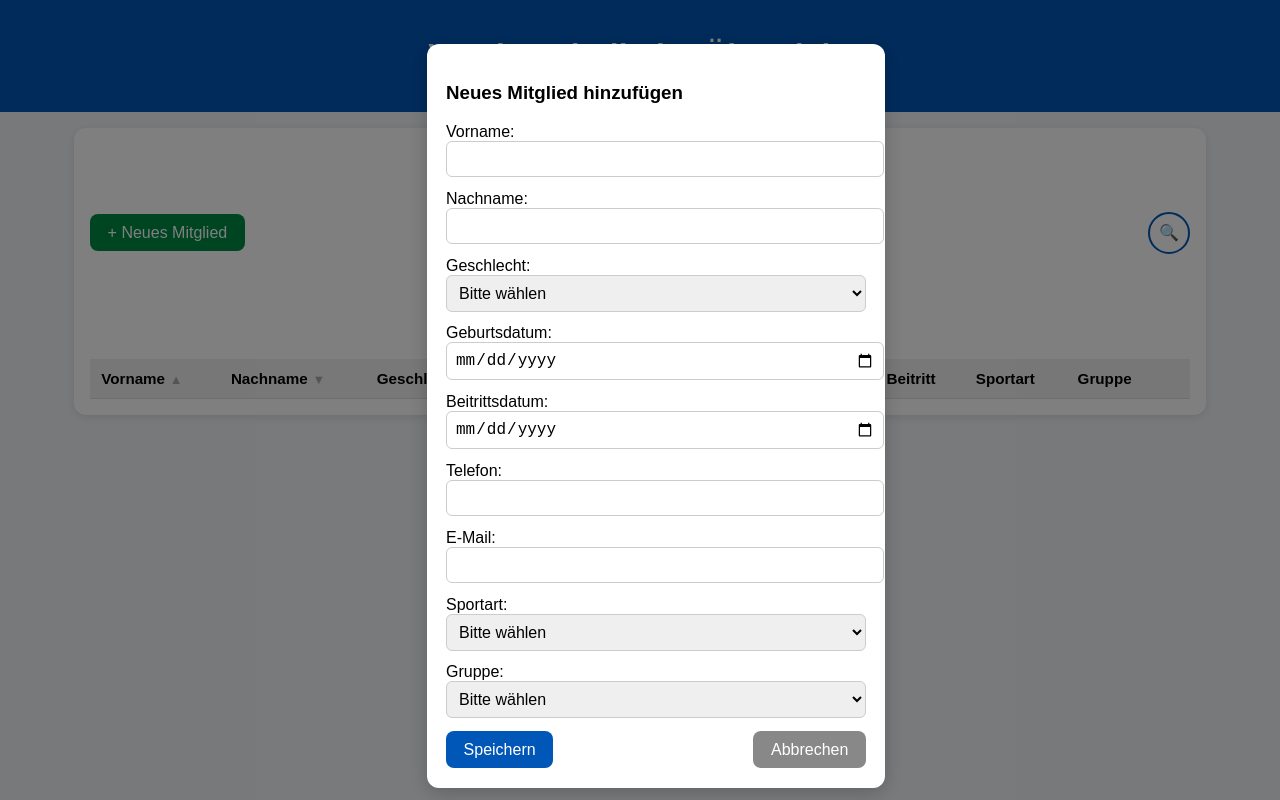
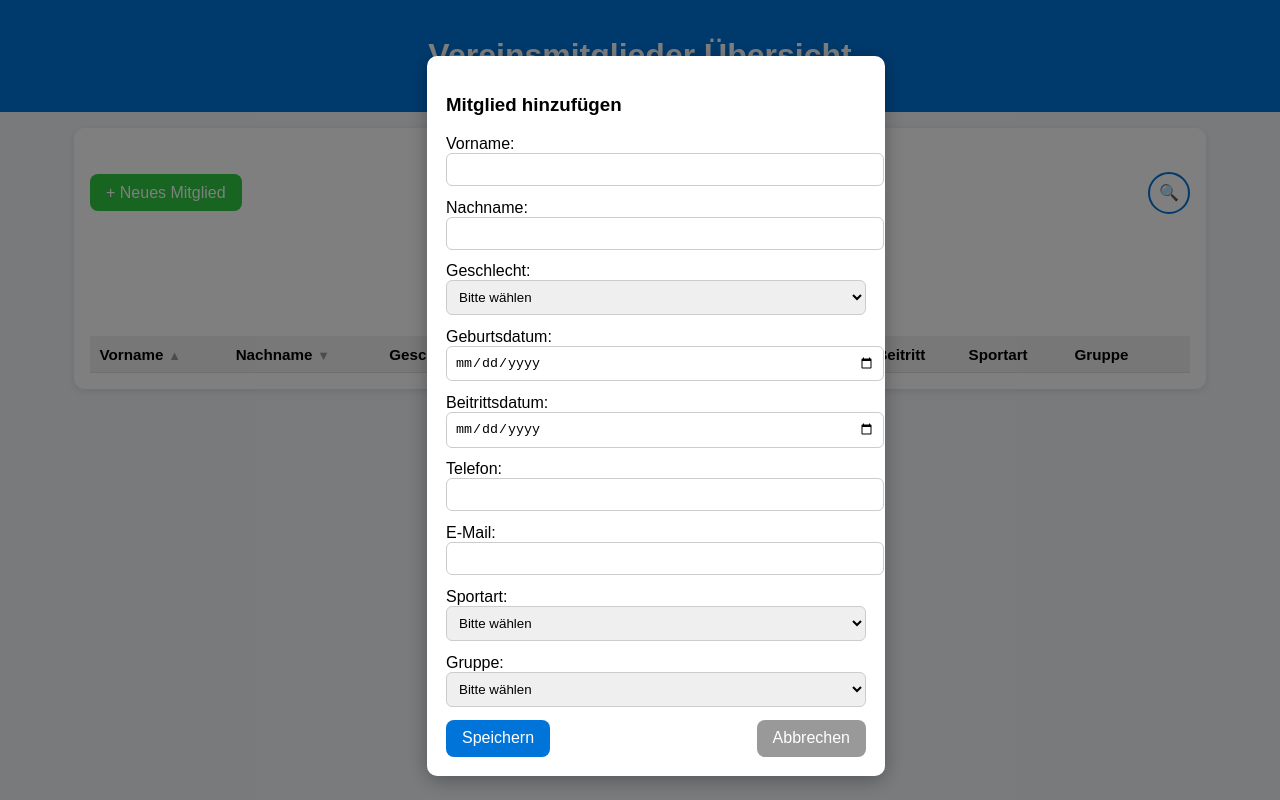
Before and after one commit to abu-omar23/Mitglieder--bersicht, a plain HTML site: page index.html in a window 1280 px wide. Both pictures are taken after a click on the button "+ Neues Mitglied". Drawn offline with Linux system fonts and the light colour scheme.

Commit message:
Update index.html

```diff
--- a/index.html
+++ b/index.html
@@ -2,243 +2,74 @@
 <html lang="de">
 <head>
 <meta charset="UTF-8">
-<meta name="viewport" content="width=device-width, initial-scale=1.0">
+<meta name="viewport" content="width=device-width,initial-scale=1.0">
 <title>Vereinsmitglieder Übersicht</title>
 <style>
 :root {
-    --blue: #0057b7;
-    --blue-dark: #004199;
-    --green: #008c45;
-    --green-dark: #007538;
-    --red: #c0392b;
-    --gray-light: #f2f4f8;
+  --blue:#0074D9;--blue-dark:#005fa3;--green:#2ECC40;--red:#E74C3C;--gray:#f4f6fa;--radius:10px;
 }
-
-  body {
-    font-family: Arial, sans-serif;
-    background: var(--gray-light);
-    margin: 0;
-    padding: 0;
-  }
-
-  header {
-    background: var(--blue);
-    color: white;
-    padding: 1rem;
-    text-align: center;
-  }
-
-  main {
-    max-width: 1100px;
-    margin: 1rem auto;
-    background: white;
-    padding: 1rem;
-    border-radius: 12px;
-    box-shadow: 0 2px 10px rgba(0,0,0,0.1);
-  }
-
-  h2 { text-align: center; color: #333; }
-
-  /* --- Top-Bar --- */
-  .top-bar {
-    display: flex;
-    justify-content: space-between;
-    align-items: center;
-    flex-wrap: wrap;
-    gap: .5rem;
-    margin-bottom: 1rem;
-  }
-
-  button {
-    background: var(--blue);
-    color: white;
-    border: none;
-    padding: .6rem 1.1rem;
-    border-radius: 8px;
-    cursor: pointer;
-    font-size: 1rem;
-  }
-  button:hover { background: var(--blue-dark); }
-
-  .btn-add { background: var(--green); }
-  .btn-add:hover { background: var(--green-dark); }
-
-  .search-icon {
-    background: white;
-    color: var(--blue);
-    border: 2px solid var(--blue);
-    border-radius: 50%;
-    width: 38px; height: 38px;
-    display: flex; align-items: center; justify-content: center;
-    cursor: pointer; font-weight: bold;
-  }
-  .search-icon:hover {
-    background: var(--blue); color: white;
-  }
-  #searchField {
-    display: none;
-    padding: .6rem;
-    border-radius: 8px;
-    border: 1px solid #ccc;
-    width: 180px;
-  }
-
-  /* --- Filter Dropdown --- */
-  .filter-box {
-    text-align: center;
-    margin-bottom: 1rem;
-  }
-  .filter-box label {
-    font-weight: bold;
-    margin-right: .5rem;
-  }
-  select#filterSelect {
-    padding: .5rem .8rem;
-    border-radius: 8px;
-    border: 1px solid #ccc;
-    background: #f9f9f9;
-    font-size: 1rem;
-  }
-
-  /* --- Table --- */
-  .table-wrapper {
-    width: 100%;
-    overflow-x: auto;
-  }
-
-  table {
-    width: 100%;
-    border-collapse: collapse;
-    min-width: 800px;
-  }
-  th, td {
-    padding: .7rem;
-    border-bottom: 1px solid #ddd;
-    text-align: left;
-    font-size: .95rem;
-  }
-  th {
-    background: #f0f0f0;
-    cursor: pointer;
-    position: relative;
-    user-select: none;
-    white-space: nowrap;
-  }
-  th span.arrow {
-    font-size: .8rem;
-    color: #aaa;
-    margin-left: .3rem;
-  }
-  th.active span.arrow {
-    color: var(--blue);
-  }
-  tr:hover { background: #f9f9f9; }
-
-  /* --- Tabs --- */
-  .tab-buttons {
-    display: flex;
-    justify-content: center;
-    gap: .5rem;
-    margin-top: .5rem;
-    flex-wrap: wrap;
-  }
-  .tab-buttons button {
-    background: #ddd;
-    color: black;
-    font-size: .95rem;
-  }
-  .tab-buttons button.active {
-    background: var(--blue);
-    color: white;
-  }
-
-  /* --- Info Button --- */
-  .info-btn {
-    border: none;
-    background: var(--blue);
-    color: white;
-    border-radius: 50%;
-    width: 30px; height: 30px;
-    display: flex; align-items: center; justify-content: center;
-    cursor: pointer;
-    font-weight: bold;
-  }
-  .info-btn:hover { background: var(--blue-dark); }
-
-  /* --- Modals --- */
-  .modal {
-    display: none;
-    position: fixed;
-    z-index: 10;
-    left: 0; top: 0;
-    width: 100%; height: 100%;
-    background: rgba(0,0,0,0.5);
-    justify-content: center;
-    align-items: center;
-    padding: 1rem;
-  }
-  .modal-content {
-    background: white;
-    padding: 1.2rem;
-    border-radius: 12px;
-    width: 100%;
-    max-width: 420px;
-    box-shadow: 0 4px 20px rgba(0,0,0,0.2);
-  }
-  .modal-content input, .modal-content select {
-    width: 100%;
-    padding: .5rem;
-    margin-bottom: .8rem;
-    border: 1px solid #ccc;
-    border-radius: 6px;
-    font-size: 1rem;
-  }
-  .modal-buttons {
-    display: flex;
-    justify-content: space-between;
-    flex-wrap: wrap;
-    gap: .5rem;
-  }
-  .cancel { background: #888; }
-  .cancel:hover { background: #666; }
-  .btn-remove { background: var(--red); }
-  .btn-warning { background: #ffa500; }
-  .btn-warning:hover { background: #e59500; }
-
-  .confirm-area {
-    background: #f2f2f2;
-    border-radius: 8px;
-    padding: .7rem;
-    margin-top: .7rem;
-  }
-
-  /* --- Responsive --- */
-  @media (max-width: 600px) {
-    header h1 { font-size: 1.3rem; }
-    h2 { font-size: 1.1rem; }
-    button { font-size: .9rem; padding: .5rem .9rem; }
-    .btn-add { width: 100%; }
-    .filter-box select { width: 100%; margin-top: .5rem; }
-    #searchField { width: 100%; }
-    .modal-content { padding: 1rem; font-size: .95rem; }
-  }
+body{font-family:Arial,Helvetica,sans-serif;margin:0;background:var(--gray);}
+header{background:var(--blue);color:white;text-align:center;padding:1rem;}
+main{max-width:1100px;margin:1rem auto;background:white;border-radius:var(--radius);
+box-shadow:0 2px 8px rgba(0,0,0,.1);padding:1rem;}
+h2{text-align:center;margin:0;color:#333}
+.top-bar{display:flex;justify-content:space-between;align-items:center;flex-wrap:wrap;gap:.5rem;margin-bottom:1rem}
+button{border:none;border-radius:8px;cursor:pointer;padding:.6rem 1rem;font-size:1rem;transition:.2s}
+button:hover{filter:brightness(.9)}
+.btn-add{background:var(--green);color:white}
+.btn-blue{background:var(--blue);color:white}
+.btn-red{background:var(--red);color:white}
+.btn-gray{background:#999;color:white}
+.search-icon{background:white;border:2px solid var(--blue);border-radius:50%;width:38px;height:38px;
+display:flex;align-items:center;justify-content:center;color:var(--blue);cursor:pointer;font-weight:bold}
+.search-icon:hover{background:var(--blue);color:white}
+#searchField{display:none;padding:.6rem;border:1px solid #ccc;border-radius:8px;width:180px}
+.filter-box{text-align:center;margin-bottom:1rem}
+.filter-box select{padding:.5rem .8rem;border-radius:8px;border:1px solid #ccc;font-size:1rem;background:#f9f9f9}
+.table-wrapper{overflow-x:auto}
+table{width:100%;border-collapse:collapse}
+th,td{padding:.6rem;border-bottom:1px solid #ddd;text-align:left;font-size:.95rem}
+th{background:#f0f0f0;cursor:pointer;user-select:none}
+th span{margin-left:.3rem;font-size:.8rem;color:#999}
+tr:hover{background:#f9f9f9}
+.tab-buttons{display:flex;justify-content:center;gap:.5rem;flex-wrap:wrap;margin:1rem 0}
+.tab-buttons button{background:#ddd;color:black}
+.tab-buttons .active{background:var(--blue);color:white}
+.info-btn{background:var(--blue);color:white;border-radius:50%;width:28px;height:28px;
+display:flex;align-items:center;justify-content:center;font-weight:bold}
+.info-btn:hover{background:var(--blue-dark)}
+.modal{display:none;position:fixed;left:0;top:0;width:100%;height:100%;
+background:rgba(0,0,0,.5);justify-content:center;align-items:center;padding:1rem;z-index:10}
+.modal-content{background:white;border-radius:var(--radius);padding:1.2rem;max-width:420px;width:100%;
+box-shadow:0 4px 20px rgba(0,0,0,.3);animation:fadeIn .25s}
+@keyframes fadeIn{from{opacity:0;transform:scale(.95)}to{opacity:1;transform:scale(1)}}
+.modal-content input,.modal-content select{width:100%;padding:.5rem;margin-bottom:.8rem;border:1px solid #ccc;border-radius:6px}
+.modal-buttons{display:flex;justify-content:space-between;flex-wrap:wrap;gap:.5rem}
+.member-list{display:none;flex-direction:column;gap:.5rem}
+.member-item{background:white;border-radius:var(--radius);padding:.8rem 1rem;
+box-shadow:0 2px 6px rgba(0,0,0,.1);transition:all .3s ease}
+.member-item h3{margin:0;font-size:1.05rem;display:flex;justify-content:space-between;align-items:center;cursor:pointer;color:var(--blue)}
+.member-details{max-height:0;overflow:hidden;transition:max-height .4s ease,padding .3s ease}
+.member-details.open{padding-top:.6rem;max-height:500px}
+.member-details p{margin:.3rem 0;font-size:.9rem}
+.member-actions{margin-top:.5rem;display:flex;gap:.4rem;flex-wrap:wrap}
+.member-actions button{flex:1}
+@media(max-width:768px){table{display:none}.member-list{display:flex}}
 </style>
 </head>
 <body>
 <header><h1>Vereinsmitglieder Übersicht</h1></header>
 <main>
 <h2>Mitgliederverwaltung</h2>
-
 <div class="top-bar">
 <button class="btn-add" onclick="openAddModal()">+ Neues Mitglied</button>
-    <div style="display:flex;align-items:center;gap:.5rem;">
+<div style="display:flex;align-items:center;gap:.5rem">
 <div class="search-icon" onclick="toggleSearch()">🔍</div>
-      <input type="text" id="searchField" placeholder="Nach Name suchen..." onkeyup="searchMembers()">
+<input id="searchField" type="text" placeholder="Nach Name suchen..." onkeyup="searchMembers()">
 </div>
 </div>
-
 <div class="filter-box">
-    <label for="filterSelect">Filtern nach:</label>
+<label>Filtern nach:</label>
 <select id="filterSelect" onchange="filterMembers(this.value)">
 <option value="alle">Alle</option>
 <option value="Boxen">Boxen</option>
@@ -247,147 +78,101 @@
 <option value="Erwachsene">Erwachsene</option>
 </select>
 </div>
-
 <div class="tab-buttons">
 <button id="tabActive" class="active" onclick="showTab('active')">Aktive</button>
 <button id="tabCancelled" onclick="showTab('cancelled')">Gekündigte</button>
 </div>
-
 <div class="table-wrapper">
 <table id="activeTable">
 <thead>
-        <tr>
-          <th onclick="sortTable('firstName')">Vorname<span class="arrow" id="arrow-firstName">▲</span></th>
-          <th onclick="sortTable('lastName')">Nachname<span class="arrow" id="arrow-lastName">▼</span></th>
-          <th onclick="sortTable('gender')">Geschlecht<span class="arrow" id="arrow-gender">▼</span></th>
-          <th onclick="sortTable('birthdate')">Geburtsdatum<span class="arrow" id="arrow-birthdate">▼</span></th>
-          <th>Telefon</th><th>E-Mail</th><th>Beitritt</th><th>Sportart</th><th>Gruppe</th><th></th>
-        </tr>
-      </thead>
-      <tbody></tbody>
-    </table>
-
-    <table id="cancelledTable" style="display:none;">
-      <thead>
-        <tr>
-          <th>Vorname</th><th>Nachname</th><th>Geschlecht</th><th>Geburtsdatum</th>
-          <th>Telefon</th><th>E-Mail</th><th>Beitritt</th><th>Kündigung</th><th>Sportart</th><th>Gruppe</th><th></th>
-        </tr>
-      </thead>
-      <tbody></tbody>
-    </table>
+<tr><th onclick="sortTable('firstName')">Vorname<span id="arrow-firstName">▲</span></th>
+<th onclick="sortTable('lastName')">Nachname<span id="arrow-lastName">▼</span></th>
+<th>Geschlecht</th><th>Geburtsdatum</th><th>Telefon</th><th>E-Mail</th>
+<th>Beitritt</th><th>Sportart</th><th>Gruppe</th><th></th></tr></thead><tbody></tbody></table>
+<table id="cancelledTable" style="display:none">
+<thead><tr><th>Vorname</th><th>Nachname</th><th>Geschlecht</th><th>Geburtsdatum</th>
+<th>Telefon</th><th>E-Mail</th><th>Beitritt</th><th>Kündigung</th><th>Sportart</th><th>Gruppe</th><th></th></tr></thead><tbody></tbody></table>
 </div>
+<div id="memberListActive" class="member-list"></div>
+<div id="memberListCancelled" class="member-list" style="display:none"></div>
 </main>
-
-<!-- Modal: Mitglied -->
-<div id="memberModal" class="modal">
-  <div class="modal-content">
+<div id="memberModal" class="modal"><div class="modal-content">
 <h3 id="modalTitle">Mitglied hinzufügen</h3>
 <label>Vorname:</label><input id="firstName">
 <label>Nachname:</label><input id="lastName">
-    <label>Geschlecht:</label>
-    <select id="gender"><option value="">Bitte wählen</option><option>M</option><option>W</option></select>
+<label>Geschlecht:</label><select id="gender"><option value="">Bitte wählen</option><option>M</option><option>W</option></select>
 <label>Geburtsdatum:</label><input type="date" id="birthdate">
 <label>Beitrittsdatum:</label><input type="date" id="joinDate">
 <label>Telefon:</label><input id="phone">
 <label>E-Mail:</label><input type="email" id="email">
-    <label>Sportart:</label>
-    <select id="sport"><option value="">Bitte wählen</option><option>Boxen</option><option>Kickboxen</option></select>
-    <label>Gruppe:</label>
-    <select id="group"><option value="">Bitte wählen</option><option>Kinder</option><option>Erwachsene</option></select>
+<label>Sportart:</label><select id="sport"><option value="">Bitte wählen</option><option>Boxen</option><option>Kickboxen</option></select>
+<label>Gruppe:</label><select id="group"><option value="">Bitte wählen</option><option>Kinder</option><option>Erwachsene</option></select>
 <div class="modal-buttons">
-      <button onclick="saveMember()">Speichern</button>
-      <button class="cancel" onclick="closeModal()">Abbrechen</button>
-    </div>
-  </div>
-</div>
-
-<!-- Modal: Info -->
-<div id="infoModal" class="modal">
-  <div class="modal-content">
-    <h3>Mitgliedsinfo</h3>
-    <div id="infoText"></div>
-    <div id="confirmArea" class="confirm-area" style="display:none;"></div>
-    <div class="modal-buttons">
-      <button class="btn-warning" onclick="openEditFromInfo()">Bearbeiten</button>
-      <button class="btn-remove" onclick="askConfirm('cancel')">Kündigen</button>
-      <button class="btn-remove" onclick="askConfirm('delete')">Löschen</button>
-      <button class="cancel" onclick="closeInfo()">Schließen</button>
-    </div>
-  </div>
-</div>
-
+<button class="btn-blue" onclick="saveMember()">Speichern</button>
+<button class="btn-gray" onclick="closeModal()">Abbrechen</button>
+</div></div></div>
 <script>
 let members=JSON.parse(localStorage.getItem('members'))||[];
 let cancelled=JSON.parse(localStorage.getItem('cancelled'))||[];
-let currentIndex=null,sortKey='firstName',sortAsc=true,filter='alle';
-
-function formatDate(d){if(!d)return'';d=new Date(d);return `${String(d.getDate()).padStart(2,'0')}.${String(d.getMonth()+1).padStart(2,'0')}.${d.getFullYear()}`;}
-function calcAge(b){const birth=new Date(b);return new Date(Date.now()-birth).getUTCFullYear()-1970;}
-function renderTables(){
- const a=document.querySelector('#activeTable tbody'),c=document.querySelector('#cancelledTable tbody');
- a.innerHTML='';c.innerHTML='';
- let list=[...members];
- list.sort((x,y)=>(x[sortKey]||'').localeCompare(y[sortKey]||'','de',{numeric:true})*(sortAsc?1:-1));
- list.forEach((m,i)=>{
-   if(filter!=='alle'&&m.sport!==filter&&m.group!==filter)return;
-   a.innerHTML+=`<tr><td>${m.firstName}</td><td>${m.lastName}</td><td>${m.gender}</td><td>${formatDate(m.birthdate)}</td><td>${m.phone}</td><td>${m.email}</td><td>${formatDate(m.joinDate)}</td><td>${m.sport}</td><td>${m.group}</td><td><button class="info-btn" onclick="openInfo(${i})">i</button></td></tr>`;
- });
- cancelled.forEach((m,i)=>{
-   c.innerHTML+=`<tr><td>${m.firstName}</td><td>${m.lastName}</td><td>${m.gender}</td><td>${formatDate(m.birthdate)}</td><td>${m.phone}</td><td>${m.email}</td><td>${formatDate(m.joinDate)}</td><td>${formatDate(m.cancelDate)}</td><td>${m.sport}</td><td>${m.group}</td><td><button class="info-btn" onclick="openInfoCancelled(${i})">i</button></td></tr>`;
- });
- localStorage.setItem('members',JSON.stringify(members));
- localStorage.setItem('cancelled',JSON.stringify(cancelled));
-}
-function sortTable(k){
- if(sortKey===k)sortAsc=!sortAsc;else{sortKey=k;sortAsc=true;}
- document.querySelectorAll('th').forEach(th=>th.classList.remove('active'));
- document.getElementById('arrow-'+k).parentElement.classList.add('active');
- renderTables();
-}
-function openAddModal(){currentIndex=null;document.getElementById('modalTitle').textContent='Neues Mitglied hinzufügen';
- document.querySelectorAll('#memberModal input,#memberModal select').forEach(e=>e.value='');
- document.getElementById('memberModal').style.display='flex';
-}
-function saveMember(){
- const m={firstName:firstName.value.trim(),lastName:lastName.value.trim(),gender:gender.value,birthdate:birthdate.value,joinDate:joinDate.value,phone:phone.value.trim(),email:email.value.trim(),sport:sport.value,group:group.value};
- if(!m.firstName||!m.lastName)return alert('Vor- und Nachname erforderlich');
- if(currentIndex!=null)members[currentIndex]=m;else members.push(m);
- renderTables();closeModal();
-}
-function openEditFromInfo(){closeInfo();const m=members[currentIndex];
- modalTitle.textContent='Mitglied bearbeiten';
- firstName.value=m.firstName;lastName.value=m.lastName;gender.value=m.gender;birthdate.value=m.birthdate;joinDate.value=m.joinDate;phone.value=m.phone;email.value=m.email;sport.value=m.sport;group.value=m.group;
- memberModal.style.display='flex';
-}
-function openInfo(i){
- currentIndex=i;const m=members[i];const age=calcAge(m.birthdate);
- infoText.innerHTML=`<strong>${m.firstName} ${m.lastName}</strong><br>Geschlecht: ${m.gender}<br>Alter: ${age} Jahre<br>Sportart: ${m.sport}<br>Gruppe: ${m.group}<br>E-Mail: ${m.email}<br>Telefon: ${m.phone}`;
- confirmArea.style.display='none';
- infoModal.style.display='flex';
-}
-function openInfoCancelled(i){
- const m=cancelled[i];const age=calcAge(m.birthdate);
- infoText.innerHTML=`<strong>${m.firstName} ${m.lastName}</strong><br>Geschlecht: ${m.gender}<br>Alter: ${age} Jahre<br>Kündigung: ${formatDate(m.cancelDate)}<br>Sportart: ${m.sport}<br>Gruppe: ${m.group}<br>E-Mail: ${m.email}<br>Telefon: ${m.phone}`;
- confirmArea.style.display='none';
- infoModal.style.display='flex';
- document.querySelectorAll('#infoModal .btn-warning,.btn-remove').forEach(b=>b.style.display='none');
-}
-function askConfirm(a){
- confirmArea.style.display='block';
- confirmArea.innerHTML=`<p>Sicher, dass du dieses Mitglied ${a==='cancel'?'kündigen':'löschen'} willst?</p><div style="display:flex;gap:.5rem;"><button class="btn-remove" onclick="${a==='cancel'?'doCancel()':'doDelete()'}">Ja</button><button class="cancel" onclick="cancelConfirm()">Nein</button></div>`;
-}
-function cancelConfirm(){confirmArea.style.display='none';}
-function doCancel(){const m=members[currentIndex];m.cancelDate=new Date().toISOString();cancelled.push(m);members.splice(currentIndex,1);renderTables();closeInfo();}
-function doDelete(){members.splice(currentIndex,1);renderTables();closeInfo();}
-function closeModal(){memberModal.style.display='none';}
-function closeInfo(){infoModal.style.display='none';}
-function showTab(t){tabActive.classList.remove('active');tabCancelled.classList.remove('active');activeTable.style.display='none';cancelledTable.style.display='none';if(t==='active'){tabActive.classList.add('active');activeTable.style.display='table';}else{tabCancelled.classList.add('active');cancelledTable.style.display='table';}}
-function filterMembers(f){filter=f;renderTables();}
-function toggleSearch(){searchField.style.display=searchField.style.display==='none'?'block':'none';searchField.value='';searchMembers();}
-function searchMembers(){const q=searchField.value.toLowerCase();document.querySelectorAll('#activeTable tbody tr').forEach(r=>r.style.display=r.textContent.toLowerCase().includes(q)?'':'none');}
-window.onclick=e=>{if(e.target.classList.contains('modal')){closeModal();closeInfo();}}
-renderTables();
+let openIndex=null,filter='alle',sortKey='firstName',sortAsc=true;
+function formatDate(d){if(!d)return'';d=new Date(d);return`${String(d.getDate()).padStart(2,'0')}.${String(d.getMonth()+1).padStart(2,'0')}.${d.getFullYear()}`;}
+function calcAge(b){if(!b)return'';const birth=new Date(b);return new Date(Date.now()-birth).getUTCFullYear()-1970;}
+function render(){
+const tbA=document.querySelector('#activeTable tbody'),tbC=document.querySelector('#cancelledTable tbody'),
+listA=document.getElementById('memberListActive'),listC=document.getElementById('memberListCancelled');
+tbA.innerHTML=tbC.innerHTML=listA.innerHTML=listC.innerHTML='';
+let sorted=[...members].sort((a,b)=>a[sortKey].localeCompare(b[sortKey],'de')*(sortAsc?1:-1));
+sorted.forEach((m,i)=>{if(filter!=='alle'&&m.sport!==filter&&m.group!==filter)return;
+tbA.innerHTML+=`<tr><td>${m.firstName}</td><td>${m.lastName}</td><td>${m.gender}</td><td>${formatDate(m.birthdate)}</td>
+<td>${m.phone}</td><td>${m.email}</td><td>${formatDate(m.joinDate)}</td><td>${m.sport}</td><td>${m.group}</td>
+<td><button class='info-btn' onclick='openEdit(${members.indexOf(m)})'>i</button></td></tr>`;
+listA.innerHTML+=`<div class='member-item' onclick='toggleDetails(${members.indexOf(m)})'>
+<h3>${m.firstName} ${m.lastName}</h3>
+<div class='member-details' id='detail-${members.indexOf(m)}'>
+<p>Geschlecht: ${m.gender}</p><p>Alter: ${calcAge(m.birthdate)} Jahre</p><p>Sportart: ${m.sport}</p><p>Gruppe: ${m.group}</p>
+<p>E-Mail: ${m.email}</p><p>Telefon: ${m.phone}</p><p>Beitritt: ${formatDate(m.joinDate)}</p>
+<div class='member-actions'>
+<button class='btn-blue' onclick='event.stopPropagation();openEdit(${members.indexOf(m)})'>Bearbeiten</button>
+<button class='btn-blue' onclick='event.stopPropagation();cancelMember(${members.indexOf(m)})'>Kündigen</button>
+<button class='btn-red' onclick='event.stopPropagation();deleteMember(${members.indexOf(m)})'>Löschen</button>
+<button class='btn-gray' onclick='event.stopPropagation();closeDetails(${members.indexOf(m)})'>Schließen</button>
+</div></div></div>`});
+cancelled.forEach(m=>{
+tbC.innerHTML+=`<tr><td>${m.firstName}</td><td>${m.lastName}</td><td>${m.gender}</td>
+<td>${formatDate(m.birthdate)}</td><td>${m.phone}</td><td>${m.email}</td><td>${formatDate(m.joinDate)}</td>
+<td>${formatDate(m.cancelDate)}</td><td>${m.sport}</td><td>${m.group}</td><td></td></tr>`;
+listC.innerHTML+=`<div class='member-item'><h3>${m.firstName} ${m.lastName}</h3>
+<div class='member-details open'><p>Gekündigt am: ${formatDate(m.cancelDate)}</p><p>Sportart: ${m.sport}</p><p>Gruppe: ${m.group}</p></div></div>`});
+localStorage.setItem('members',JSON.stringify(members));localStorage.setItem('cancelled',JSON.stringify(cancelled));}
+function toggleDetails(i){const d=document.getElementById('detail-'+i);
+document.querySelectorAll('.member-details.open').forEach(e=>{if(e!==d)e.classList.remove('open')});d.classList.toggle('open');}
+function closeDetails(i){document.getElementById('detail-'+i).classList.remove('open');}
+function openAddModal(){document.querySelectorAll('#memberModal input,#memberModal select').forEach(e=>e.value='');
+document.getElementById('memberModal').style.display='flex';openIndex=null;}
+function closeModal(){document.getElementById('memberModal').style.display='none';}
+function openEdit(i){const m=members[i];firstName.value=m.firstName;lastName.value=m.lastName;gender.value=m.gender;
+birthdate.value=m.birthdate;joinDate.value=m.joinDate;phone.value=m.phone;email.value=m.email;
+sport.value=m.sport;group.value=m.group;openIndex=i;document.getElementById('memberModal').style.display='flex';}
+function saveMember(){const m={firstName:firstName.value.trim(),lastName:lastName.value.trim(),gender:gender.value,
+birthdate:birthdate.value,joinDate:joinDate.value,phone:phone.value,email:email.value,sport:sport.value,group:group.value};
+if(!m.firstName||!m.lastName)return alert("Vor- und Nachname erforderlich");
+if(openIndex!=null){members[openIndex]=m;openIndex=null;}else members.push(m);closeModal();render();}
+function cancelMember(i){if(confirm("Mitglied wirklich kündigen?")){const m=members[i];m.cancelDate=new Date().toISOString();
+cancelled.push(m);members.splice(i,1);render();}}
+function deleteMember(i){if(confirm("Mitglied endgültig löschen?")){members.splice(i,1);render();}}
+function showTab(t){tabActive.classList.remove('active');tabCancelled.classList.remove('active');
+activeTable.style.display='none';cancelledTable.style.display='none';memberListActive.style.display='none';memberListCancelled.style.display='none';
+if(t==='active'){tabActive.classList.add('active');activeTable.style.display='table';memberListActive.style.display='flex';}
+else{tabCancelled.classList.add('active');cancelledTable.style.display='table';memberListCancelled.style.display='flex';}}
+function filterMembers(f){filter=f;render();}
+function toggleSearch(){const s=searchField;s.style.display=s.style.display==='none'?'block':'none';s.value='';searchMembers();}
+function searchMembers(){const q=searchField.value.toLowerCase();
+document.querySelectorAll('.member-item').forEach(r=>{r.style.display=r.querySelector('h3').textContent.toLowerCase().includes(q)?'':'none';});}
+function sortTable(key){sortAsc=sortKey===key?!sortAsc:true;sortKey=key;
+document.querySelectorAll('th span').forEach(el=>el.textContent='▼');
+document.getElementById('arrow-'+key).textContent=sortAsc?'▲':'▼';render();}
+window.onclick=e=>{if(e.target.classList.contains('modal'))closeModal();}
+render();
 </script>
 </body>
 </html>
```
Lines whose indentation alone changed are shown as unchanged.
